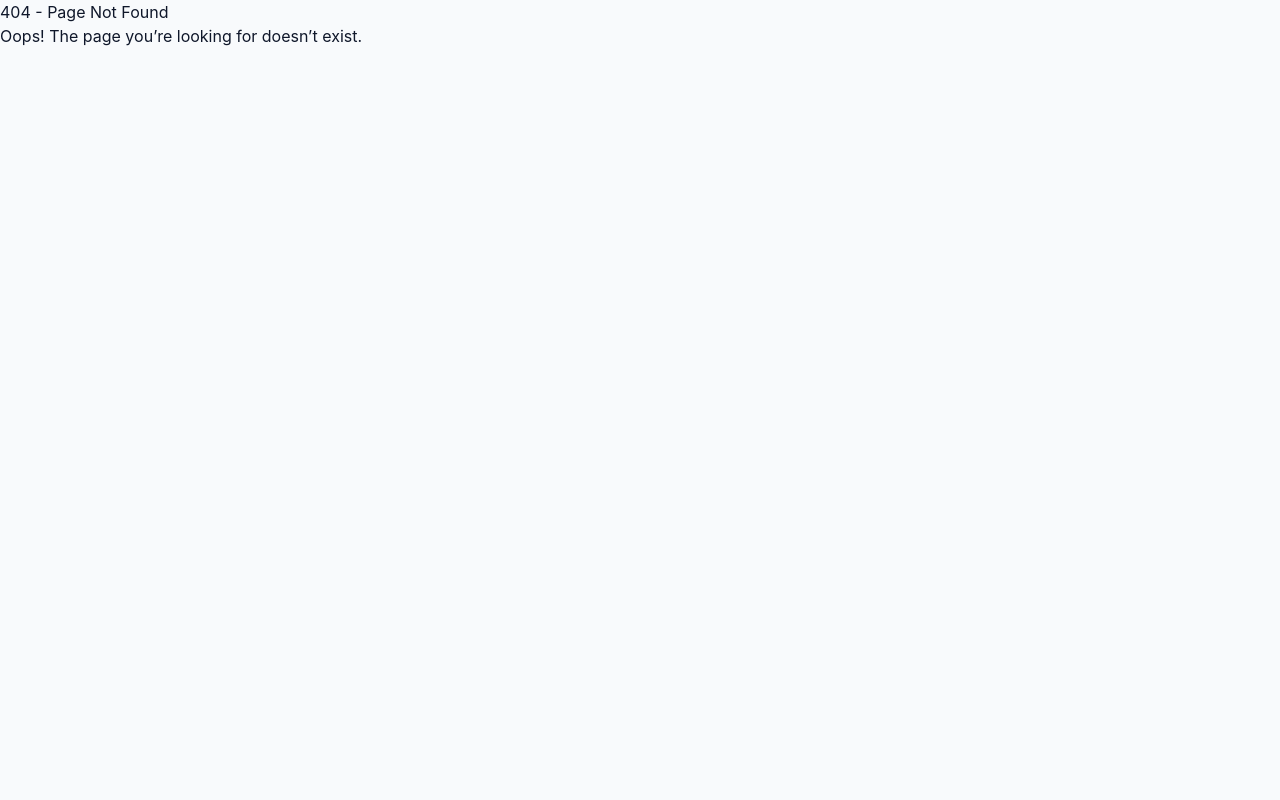
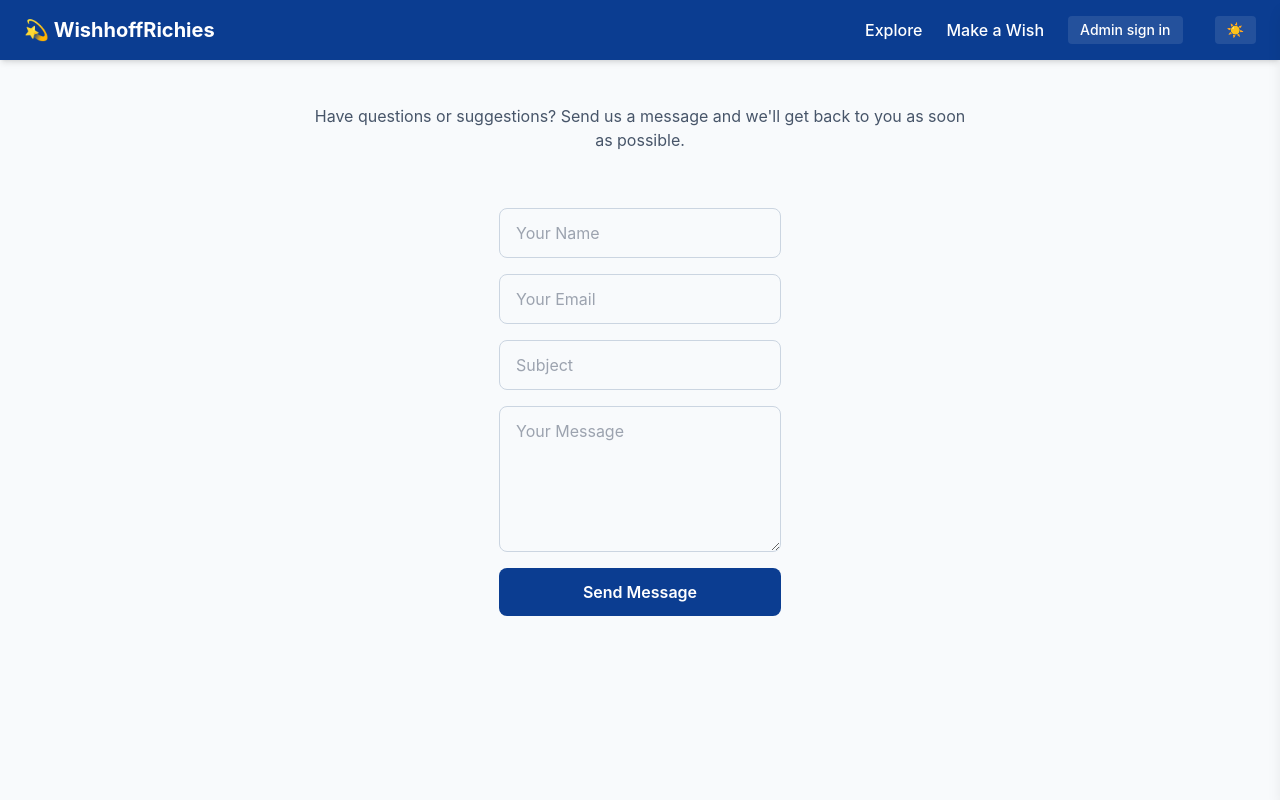
Before and after one commit to Lightcomputerstechnology/WishhoffRichies, a Next.js app: page /contact in a window 1280 px wide. Before the commit this address had no page. Shown: the top 800 px of the page. Built offline with nearby package versions, Linux system fonts and the light colour scheme; no server answers.

Commit message:
Create contact.js

```diff
--- /dev/null
+++ b/pages/contact.js
@@ -0,0 +1,101 @@
+"use client";
+import { useState } from "react";
+import Head from "next/head";
+import Navbar from "../components/Navbar";
+import Footer from "../components/Footer";
+import { supabase } from "../lib/supabaseClient";
+
+export default function Contact() {
+  const [form, setForm] = useState({ name: "", email: "", subject: "", message: "" });
+  const [loading, setLoading] = useState(false);
+  const [feedback, setFeedback] = useState("");
+
+  const handleChange = (e) => setForm({ ...form, [e.target.name]: e.target.value });
+
+  const handleSubmit = async (e) => {
+    e.preventDefault();
+    setLoading(true);
+    setFeedback("");
+
+    try {
+      const { error } = await supabase.from("contacts").insert([form]);
+      if (error) throw error;
+      setFeedback("Your message has been sent! We'll get back to you soon.");
+      setForm({ name: "", email: "", subject: "", message: "" });
+    } catch (err) {
+      console.error(err);
+      setFeedback("Failed to send message. Please try again later.");
+    } finally {
+      setLoading(false);
+    }
+  };
+
+  return (
+    <>
+      <Head>
+        <title>Contact Us | WishhoffRichies</title>
+        <meta name="description" content="Contact WishhoffRichies for support or inquiries." />
+      </Head>
+
+      <Navbar />
+
+      <main className="min-h-screen container mx-auto px-6 py-16 flex flex-col gap-8">
+        <h1 className="text-4xl font-extrabold text-center text-primary mb-8">Contact Us</h1>
+        <p className="text-center text-slate-600 dark:text-slate-300 max-w-2xl mx-auto mb-6">
+          Have questions or suggestions? Send us a message and we'll get back to you as soon as possible.
+        </p>
+
+        <form onSubmit={handleSubmit} className="max-w-2xl mx-auto flex flex-col gap-4">
+          <input
+            type="text"
+            name="name"
+            placeholder="Your Name"
+            value={form.name}
+            onChange={handleChange}
+            required
+            className="w-full px-4 py-3 rounded-lg border border-slate-300 dark:border-slate-700 bg-slate-50 dark:bg-slate-800 text-slate-900 dark:text-slate-100 focus:ring-2 focus:ring-primary outline-none transition"
+          />
+          <input
+            type="email"
+            name="email"
+            placeholder="Your Email"
+            value={form.email}
+            onChange={handleChange}
+            required
+            className="w-full px-4 py-3 rounded-lg border border-slate-300 dark:border-slate-700 bg-slate-50 dark:bg-slate-800 text-slate-900 dark:text-slate-100 focus:ring-2 focus:ring-primary outline-none transition"
+          />
+          <input
+            type="text"
+            name="subject"
+            placeholder="Subject"
+            value={form.subject}
+            onChange={handleChange}
+            required
+            className="w-full px-4 py-3 rounded-lg border border-slate-300 dark:border-slate-700 bg-slate-50 dark:bg-slate-800 text-slate-900 dark:text-slate-100 focus:ring-2 focus:ring-primary outline-none transition"
+          />
+          <textarea
+            name="message"
+            placeholder="Your Message"
+            value={form.message}
+            onChange={handleChange}
+            rows={5}
+            required
+            className="w-full px-4 py-3 rounded-lg border border-slate-300 dark:border-slate-700 bg-slate-50 dark:bg-slate-800 text-slate-900 dark:text-slate-100 focus:ring-2 focus:ring-primary outline-none transition"
+          />
+
+          <button
+            type="submit"
+            disabled={loading}
+            className="w-full bg-primary text-white py-3 rounded-lg font-semibold hover:bg-primary/90 transition disabled:opacity-60 disabled:cursor-not-allowed"
+          >
+            {loading ? "Sending..." : "Send Message"}
+          </button>
+
+          {feedback && <p className="text-center text-slate-700 dark:text-slate-200 mt-2">{feedback}</p>}
+        </form>
+      </main>
+
+      <Footer />
+    </>
+  );
+}
```
